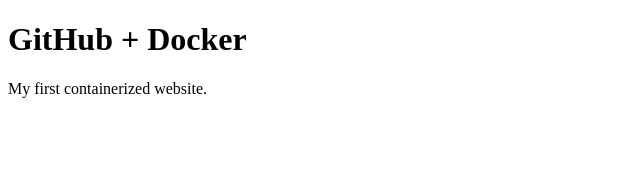
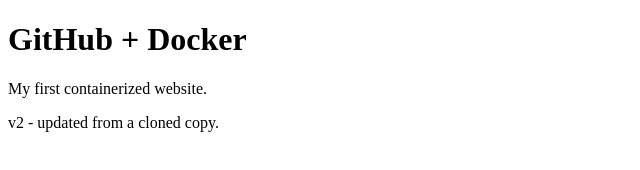
Before and after one commit to 1234qwer-source/hello-web, a plain HTML site: page site/index.html in a window 1280 px wide. Shown: the whole page, without its empty margins (0-640 px from the left). Drawn offline with Linux system fonts and the light colour scheme.

Commit message:
feat: update homepage

```diff
--- a/site/index.html
+++ b/site/index.html
@@ -4,4 +4,5 @@
 <title>Hello Docker</title>
 <h1>GitHub + Docker</h1>
 <p>My first containerized website.</p>
+<p>v2 - updated from a cloned copy.</p>
 </html>
```
